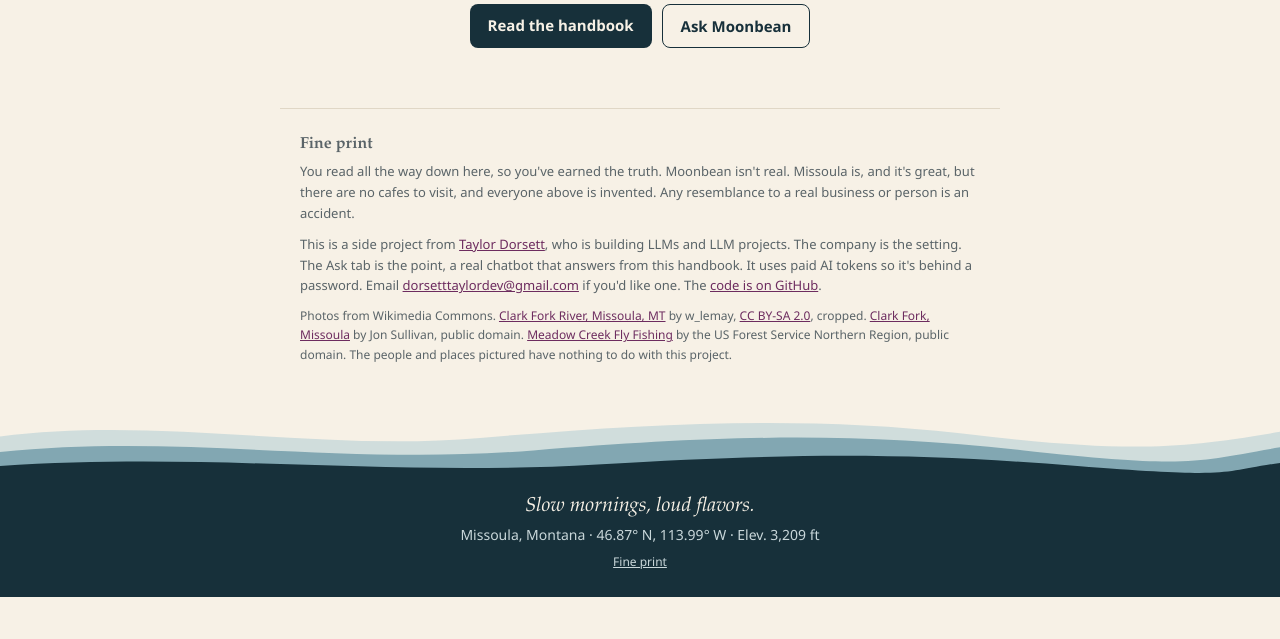
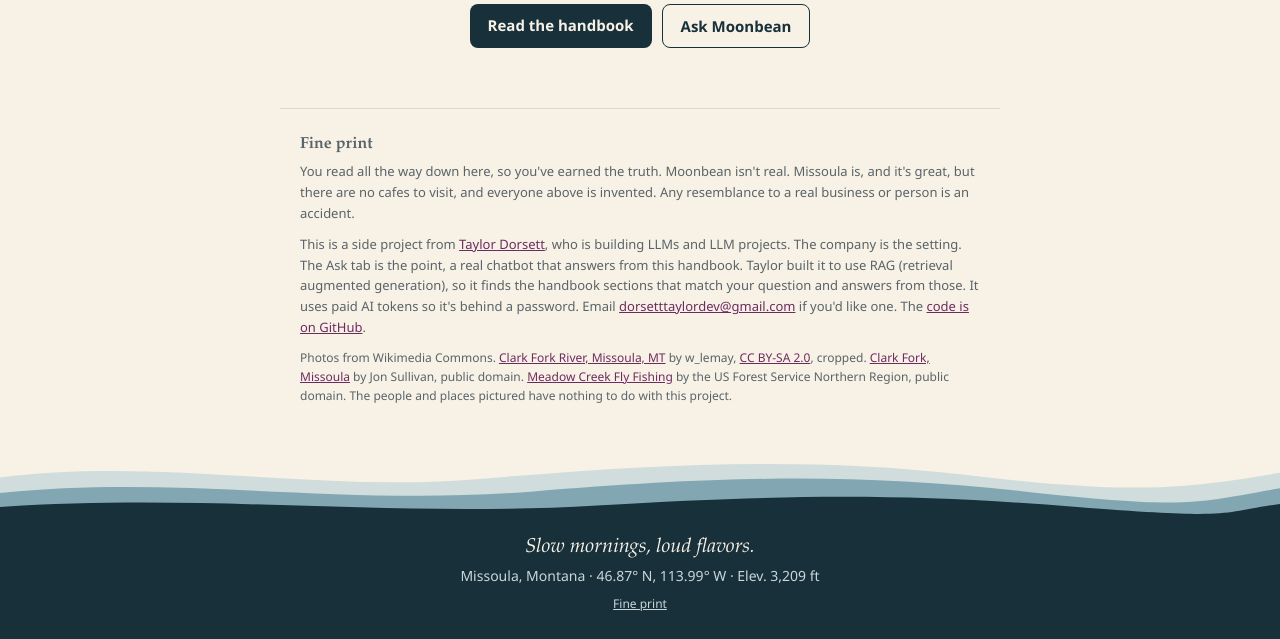
Before and after one commit to TaylorOD/moonbean_coffee, a Python web app: template site/templates/index.html in a window 1280 px wide. Shown: the part 4232-4871 px from the top of the page. Before the commit the page ends 4829 px from the top, so only its background shows below. Run offline with Jinja, Linux system fonts and the light colour scheme; the template is opened without the code that fills it, so the values that code supplies are empty.

Commit message:
add rag to fine print

```diff
--- a/site/templates/index.html
+++ b/site/templates/index.html
@@ -125,7 +125,7 @@
   <section class="fine-print" id="fine-print">
     <h2>Fine print</h2>
     <p>You read all the way down here, so you've earned the truth. Moonbean isn't real. Missoula is, and it's great, but there are no cafes to visit, and everyone above is invented. Any resemblance to a real business or person is an accident.</p>
-    <p>This is a side project from <a href="https://www.taylordorsett.com/">Taylor Dorsett</a>, who is building LLMs and LLM projects. The company is the setting. The Ask tab is the point, a real chatbot that answers from this handbook. It uses paid AI tokens so it's behind a password. Email <a href="mailto:dorsetttaylordev@gmail.com">dorsetttaylordev@gmail.com</a> if you'd like one. The <a href="https://github.com/TaylorOD/moonbean_coffee">code is on GitHub</a>.</p>
+    <p>This is a side project from <a href="https://www.taylordorsett.com/">Taylor Dorsett</a>, who is building LLMs and LLM projects. The company is the setting. The Ask tab is the point, a real chatbot that answers from this handbook. Taylor built it to use RAG (retrieval augmented generation), so it finds the handbook sections that match your question and answers from those. It uses paid AI tokens so it's behind a password. Email <a href="mailto:dorsetttaylordev@gmail.com">dorsetttaylordev@gmail.com</a> if you'd like one. The <a href="https://github.com/TaylorOD/moonbean_coffee">code is on GitHub</a>.</p>
     <p class="credits">Photos from Wikimedia Commons. <a href="https://commons.wikimedia.org/wiki/File:Clark_Fork_River,_Missoula,_MT.jpg">Clark Fork River, Missoula, MT</a> by w_lemay, <a href="https://creativecommons.org/licenses/by-sa/2.0/">CC BY-SA 2.0</a>, cropped. <a href="https://commons.wikimedia.org/wiki/File:Clark_fork_Missoula_river.jpg">Clark Fork, Missoula</a> by Jon Sullivan, public domain. <a href="https://commons.wikimedia.org/wiki/File:Meadow_Creek_Fly_Fishing_(9191405295).jpg">Meadow Creek Fly Fishing</a> by the US Forest Service Northern Region, public domain. The people and places pictured have nothing to do with this project.</p>
   </section>
 </main>
```
